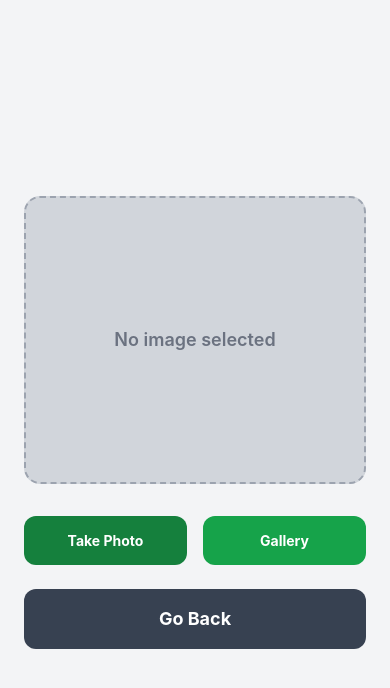
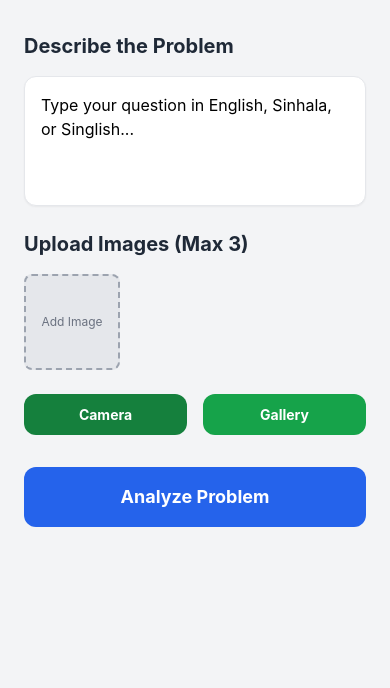
Before and after one commit to hasinduudara/agroguard-app, a React Native app: screen /Camera in a window 390 px wide. Shown: the top 688 px of the page. Built offline with nearby package versions, Linux system fonts and the light colour scheme.

Commit message:
feat: update CameraScreen to support multiple image uploads and text input for analysis

```diff
--- a/package.json
+++ b/package.json
@@ -15,6 +15,7 @@
     "react": "19.2.3",
     "react-i18next": "^17.0.13",
     "react-native": "0.86.3",
+    "react-native-markdown-display": "^7.0.2",
     "react-native-safe-area-context": "~5.7.0",
     "react-native-screens": "~4.26.0"
   },
--- a/src/screens/CameraScreen.tsx
+++ b/src/screens/CameraScreen.tsx
@@ -1,154 +1,162 @@
 import React, { useState } from 'react';
-import { Text, View, TouchableOpacity, Image, Alert, ActivityIndicator } from 'react-native';
+import { Text, View, TouchableOpacity, Image, Alert, ActivityIndicator, TextInput, ScrollView } from 'react-native';
 import * as ImagePicker from 'expo-image-picker';
 import { useTranslation } from 'react-i18next';
 import { analyzeCropImage } from '../services/api';
 
 export default function CameraScreen({ navigation }: any) {
-  const [imageUri, setImageUri] = useState<string | null>(null);
-
-  // State to handle the loading spinner
+  // States for multiple images and text input
+  const [images, setImages] = useState<string[]>([]);
+  const [textQuery, setTextQuery] = useState('');
   const [isLoading, setIsLoading] = useState(false);
 
-  // Get the currently selected language (si or en)
   const { i18n } = useTranslation();
 
   // Function to open the device camera
   async function takePhoto() {
+    if (images.length >= 3) {
+      Alert.alert("Limit Reached", "You can only select up to 3 images.");
+      return;
+    }
+
     const permissionResult = await ImagePicker.requestCameraPermissionsAsync();
-
     if (permissionResult.granted === false) {
       Alert.alert("Permission Required", "You need to grant camera permissions.");
       return;
     }
 
     const result = await ImagePicker.launchCameraAsync({
-      allowsEditing: true,
       quality: 0.8,
     });
 
     if (!result.canceled) {
-      setImageUri(result.assets[0].uri);
+      setImages(function(prevImages) {
+        return [...prevImages, result.assets[0].uri];
+      });
     }
   }
 
-  // Function to pick an image from the device gallery
+  // Function to pick up to 3 images from the gallery
   async function pickImage() {
     const permissionResult = await ImagePicker.requestMediaLibraryPermissionsAsync();
-
     if (permissionResult.granted === false) {
       Alert.alert("Permission Required", "You need to grant gallery permissions.");
       return;
     }
 
+    const remainingSlots = 3 - images.length;
+    if (remainingSlots <= 0) {
+      Alert.alert("Limit Reached", "You can only select up to 3 images.");
+      return;
+    }
+
     const result = await ImagePicker.launchImageLibraryAsync({
       mediaTypes: ['images'],
-      allowsEditing: true,
+      allowsMultipleSelection: true,
+      selectionLimit: remainingSlots,
       quality: 0.8,
     });
 
     if (!result.canceled) {
-      setImageUri(result.assets[0].uri);
+      const selectedUris = result.assets.map(function(asset) { return asset.uri; });
+      setImages(function(prevImages) {
+        return [...prevImages, ...selectedUris].slice(0, 3);
+      });
     }
   }
 
-  // Function to handle the backend analysis request
+  // Function to submit data to the backend
   async function handleAnalyzePlant() {
-    if (!imageUri) return;
+    if (images.length === 0 && textQuery.trim() === '') {
+      Alert.alert("Missing Information", "Please provide at least one image or describe your problem.");
+      return;
+    }
 
-    setIsLoading(true); // Start loading spinner
+    setIsLoading(true);
 
     try {
-      // Call the API service with the image and current language
-      const result = await analyzeCropImage(imageUri, i18n.language);
+      const result = await analyzeCropImage(images, textQuery, i18n.language);
+      setIsLoading(false);
 
-      setIsLoading(false); // Stop loading spinner
-
-      // Show the result in an alert for now
-      Alert.alert("Analysis Complete", result.final_advice);
+      // Navigate to the Result Screen
+      navigation.navigate('Result', { advice: result.final_advice });
 
     } catch (error: any) {
       setIsLoading(false);
-
-      // Extract the exact error message sent from the FastAPI backend
       const errorMessage = error.response?.data?.detail || "An unexpected error occurred.";
-
-      // Show the actual backend error in the alert
       Alert.alert("Backend Error", errorMessage);
     }
   }
 
-  // Function to remove the selected image
-  function clearImage() {
-    setImageUri(null);
+  // Function to reset inputs
+  function clearAll() {
+    setImages([]);
+    setTextQuery('');
   }
 
   return (
-    <View className="flex-1 bg-gray-100 items-center justify-center px-6">
+    <ScrollView className="flex-1 bg-gray-100 px-6 py-8" showsVerticalScrollIndicator={false}>
 
-      <View className="w-full h-72 bg-gray-300 rounded-2xl items-center justify-center overflow-hidden mb-8 border-2 border-gray-400 border-dashed">
-        {imageUri ? (
+      <Text className="text-xl font-bold text-gray-800 mb-4">Describe the Problem</Text>
+
+      {/* Text Input Area */}
+      <TextInput
+        className="bg-white p-4 rounded-xl shadow-sm border border-gray-200 mb-6 text-base"
+        multiline
+        numberOfLines={4}
+        placeholder="Type your question in English, Sinhala, or Singlish..."
+        value={textQuery}
+        onChangeText={setTextQuery}
+        textAlignVertical="top"
+      />
+
+      <Text className="text-xl font-bold text-gray-800 mb-4">Upload Images (Max 3)</Text>
+
+      {/* Image Preview Area */}
+      <View className="flex-row flex-wrap gap-2 mb-6">
+        {images.map(function(uri, index) {
+          return (
             <Image
-            source={{ uri: imageUri }}
-            className="w-full h-full"
-            resizeMode="cover"
+              key={index}
+              source={{ uri: uri }}
+              className="w-24 h-24 rounded-lg bg-gray-300"
             />
-        ) : (
-          <Text className="text-gray-500 font-semibold text-lg">No image selected</Text>
+          );
+        })}
+        {images.length < 3 && (
+          <View className="w-24 h-24 rounded-lg bg-gray-200 border-2 border-dashed border-gray-400 items-center justify-center">
+            <Text className="text-gray-500 text-xs text-center px-1">Add Image</Text>
+          </View>
         )}
       </View>
 
-      <View className="w-full flex-row justify-between mb-6">
-        <TouchableOpacity
-          className="bg-green-700 py-4 rounded-xl flex-1 mr-2"
-          onPress={takePhoto}
-          disabled={isLoading}
-        >
-          <Text className="text-white font-bold text-center">Take Photo</Text>
+      <View className="flex-row justify-between mb-8">
+        <TouchableOpacity className="bg-green-700 py-3 rounded-xl flex-1 mr-2" onPress={takePhoto} disabled={isLoading}>
+          <Text className="text-white font-bold text-center">Camera</Text>
         </TouchableOpacity>
-
-        <TouchableOpacity
-          className="bg-green-600 py-4 rounded-xl flex-1 ml-2"
-          onPress={pickImage}
-          disabled={isLoading}
-        >
+        <TouchableOpacity className="bg-green-600 py-3 rounded-xl flex-1 ml-2" onPress={pickImage} disabled={isLoading}>
           <Text className="text-white font-bold text-center">Gallery</Text>
         </TouchableOpacity>
       </View>
 
-      {imageUri ? (
-        <View className="w-full space-y-3">
       <TouchableOpacity
-            className="bg-blue-600 py-4 rounded-xl w-full flex-row justify-center items-center h-14"
+        className="bg-blue-600 py-4 rounded-xl w-full flex-row justify-center items-center mb-4"
         onPress={handleAnalyzePlant}
         disabled={isLoading}
       >
-            {/* Show spinner or text based on loading state */}
         {isLoading ? (
           <ActivityIndicator color="white" size="small" />
         ) : (
-              <Text className="text-white font-bold text-center text-lg">Analyze Plant</Text>
+          <Text className="text-white font-bold text-center text-lg">Analyze Problem</Text>
         )}
       </TouchableOpacity>
 
-          {!isLoading && (
-            <TouchableOpacity
-              className="bg-red-500 py-4 rounded-xl w-full"
-              onPress={clearImage}
-            >
-              <Text className="text-white font-bold text-center">Clear Image</Text>
-            </TouchableOpacity>
-          )}
-        </View>
-      ) : (
-        <TouchableOpacity
-          className="bg-gray-700 py-4 rounded-xl w-full"
-          onPress={function() { navigation.goBack(); }}
-        >
-          <Text className="text-white font-bold text-center text-lg">Go Back</Text>
+      {!isLoading && (images.length > 0 || textQuery.length > 0) && (
+        <TouchableOpacity className="bg-red-500 py-4 rounded-xl w-full mb-10" onPress={clearAll}>
+          <Text className="text-white font-bold text-center">Clear All</Text>
         </TouchableOpacity>
       )}
 
-    </View>
+    </ScrollView>
   );
 }
--- a/src/services/api.ts
+++ b/src/services/api.ts
@@ -3,32 +3,36 @@ import axios from 'axios';
 // Base URL pointing to the FastAPI server
 const BASE_URL = 'http://192.168.8.170:8000';
 
-export async function analyzeCropImage(imageUri: string, language: string) {
+export async function analyzeCropImage(imageUris: string[], textQuery: string, language: string) {
   const formData = new FormData();
 
-  // Extract file extension and create a filename
-  const uriParts = imageUri.split('.');
-  const fileType = uriParts[uriParts.length - 1];
-  const fileName = imageUri.split('/').pop() || `image.${fileType}`;
+  // Append text query if provided
+  if (textQuery) {
+    formData.append('text_query', textQuery);
+  }
 
-  // Append the image file to the FormData
-  formData.append('images', {
-    uri: imageUri,
-    name: fileName,
-    type: `image/${fileType}`,
-  } as any);
-
-  // Append the selected language to the FormData
+  // Append language preference
   formData.append('language', language);
 
+  // Append up to 3 images
+  imageUris.forEach(function(uri, index) {
+    const uriParts = uri.split('.');
+    const fileType = uriParts[uriParts.length - 1];
+    const fileName = uri.split('/').pop() || `image_${index}.${fileType}`;
+
+    formData.append('images', {
+      uri: uri,
+      name: fileName,
+      type: `image/${fileType}`,
+    } as any);
+  });
+
   try {
-    // Send POST request to the backend with the correct full path
     const response = await axios.post(`${BASE_URL}/api/app/analyze-crop`, formData, {
       headers: {
         'Content-Type': 'multipart/form-data',
       },
     });
-
     return response.data;
   } catch (error) {
     console.error("Backend Connection Error:", error);
```
Also changed, not shown: 1 other file (tests, documents, lock files or other folders). Lines whose indentation alone changed are shown as unchanged.
